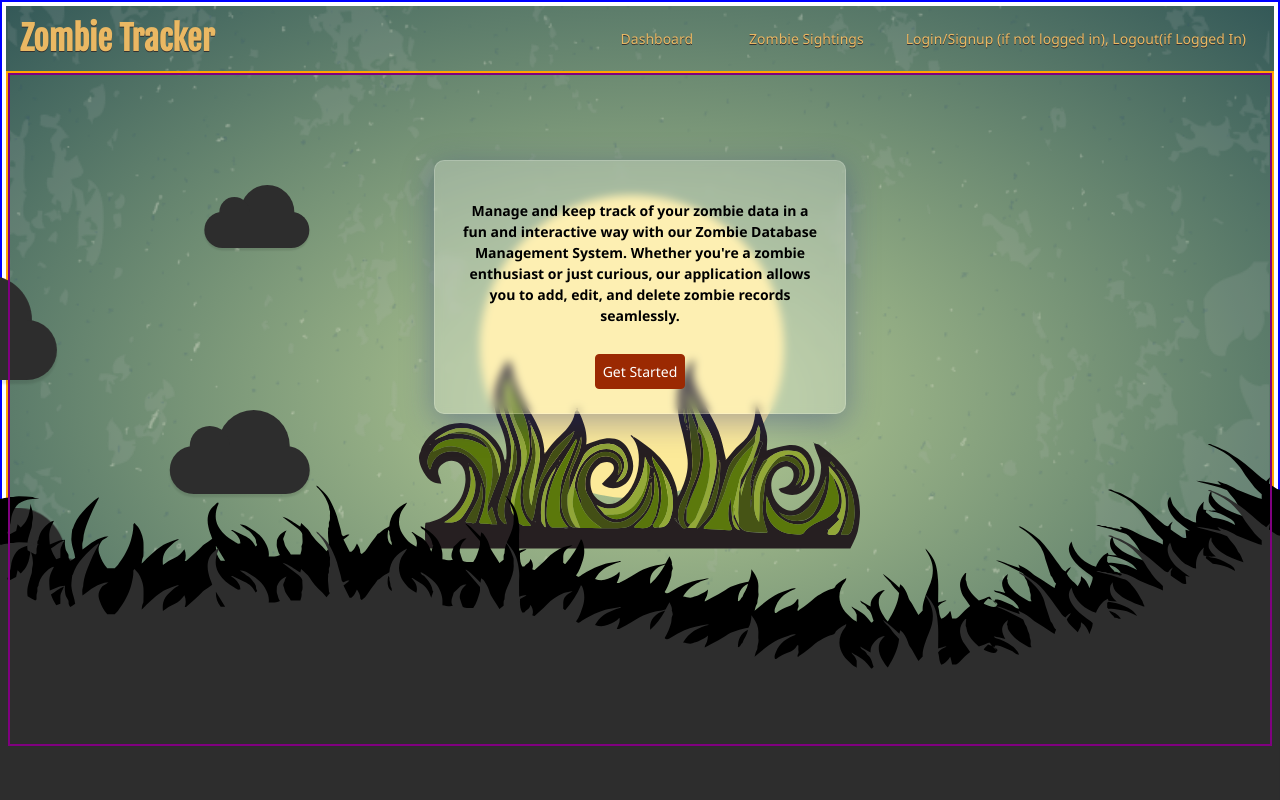
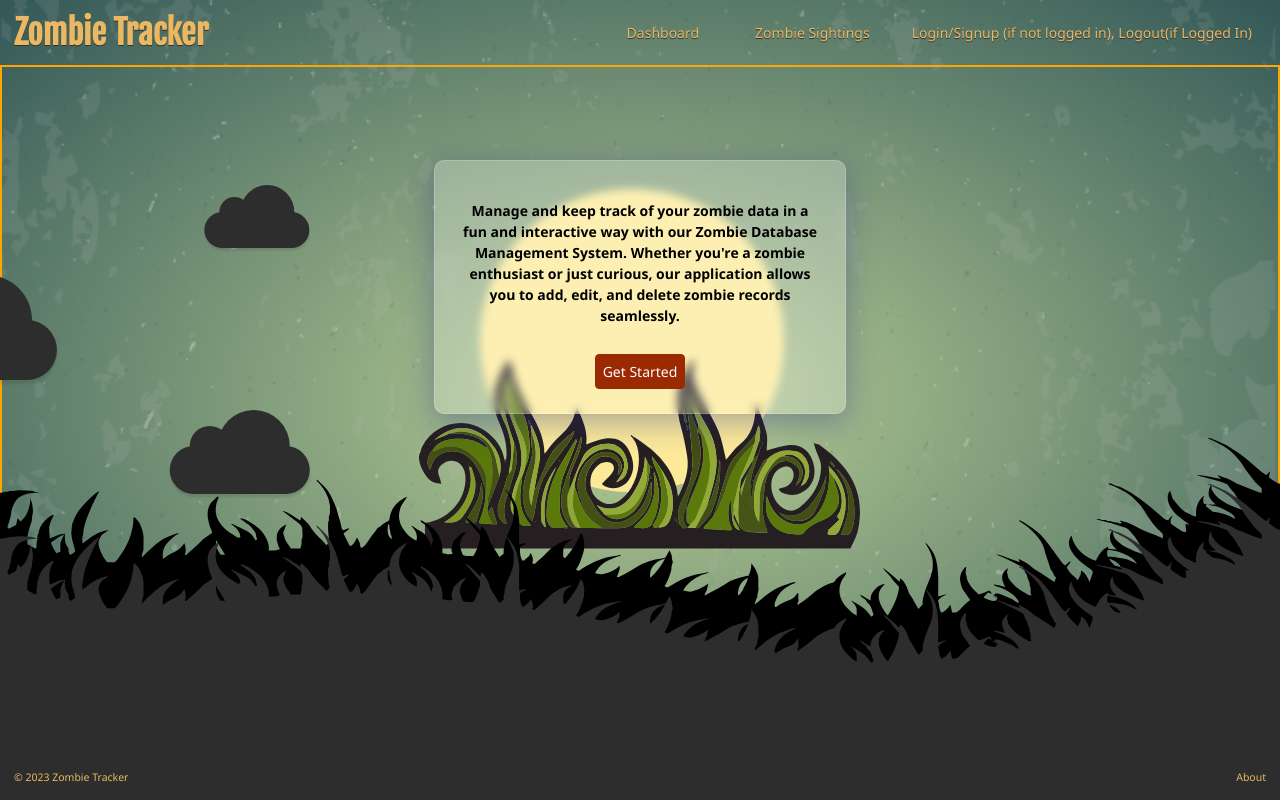
Before and after one commit to RHemstad/Zombie_tracker, a React (Create React App) app in the folder client/: page / in a window 1280 px wide. Built offline with nearby package versions, Linux system fonts and the light colour scheme; a web font is replaced by a local one.

Commit message:
small adjustments

```diff
--- a/client/src/components/footer/footer.css
+++ b/client/src/components/footer/footer.css
@@ -9,8 +9,8 @@ footer {
     width: 100%;
     display: flex;
     flex-direction: row;
-    border: 1px solid red;
-    color: black;
+    color: var(--color-neutral);
+    z-index: 2000;
 }
 
 footer div:first-child {
--- a/client/src/components/home/Home.jsx
+++ b/client/src/components/home/Home.jsx
@@ -28,9 +28,9 @@ const Home = () => {
         <div className="cloud"></div>
     </div>
 
-    <div className="x5">
+    {/*<div className="x5">
         <div className="cloud"></div>
-    </div>
+  </div> */}
 
 </div>
 <div id="hole" className="bounceIn"></div>
--- a/client/src/css/global.css
+++ b/client/src/css/global.css
@@ -30,7 +30,7 @@
     width: 100%;
     height: 100vh;
 
-    border: 2px solid blue;
+
 
 
 
@@ -51,7 +51,7 @@
     width: inherit;
     height: 100%;
 
-    border: 4px solid white;
+
     /*background: var(--color-primary) url("../assets/images/texture.png");
     /*background-size: contain;*/
 
@@ -119,7 +119,6 @@
     section {
         color: var(--color-text);
         padding-bottom: 1rem;
-        border: 2px solid purple;
         /*width: inherit;*/
     }
 
```
